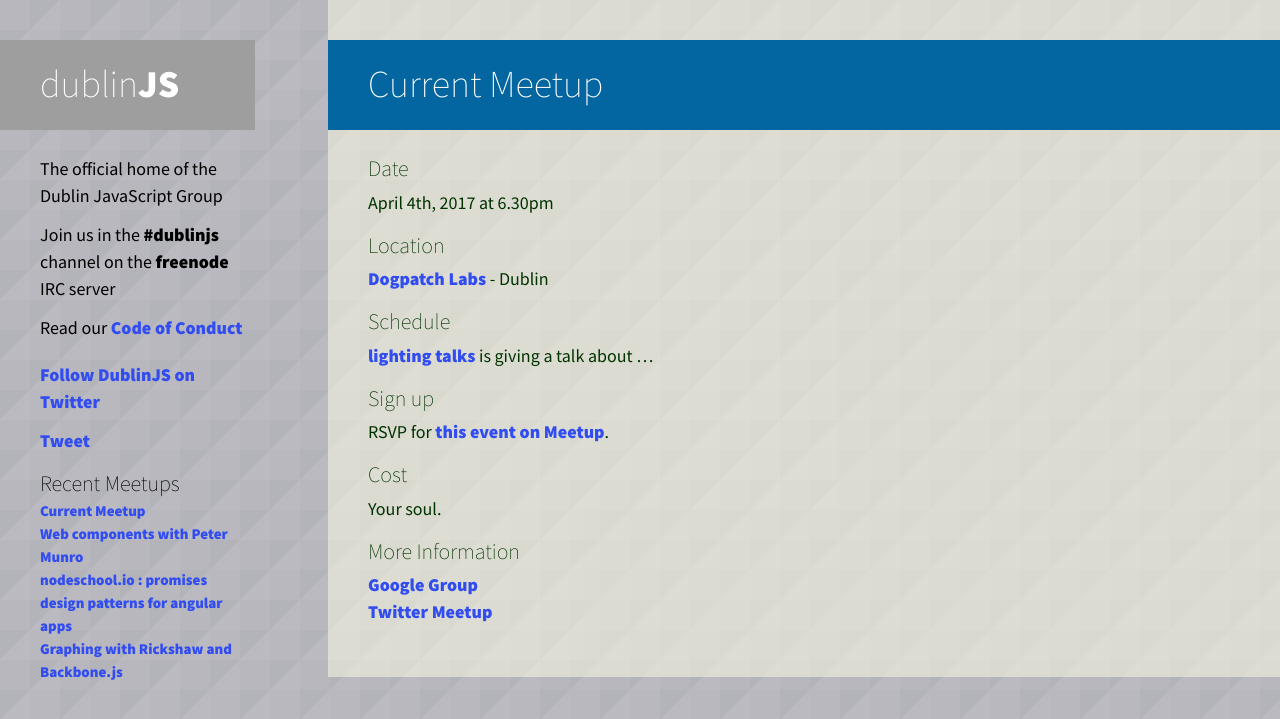
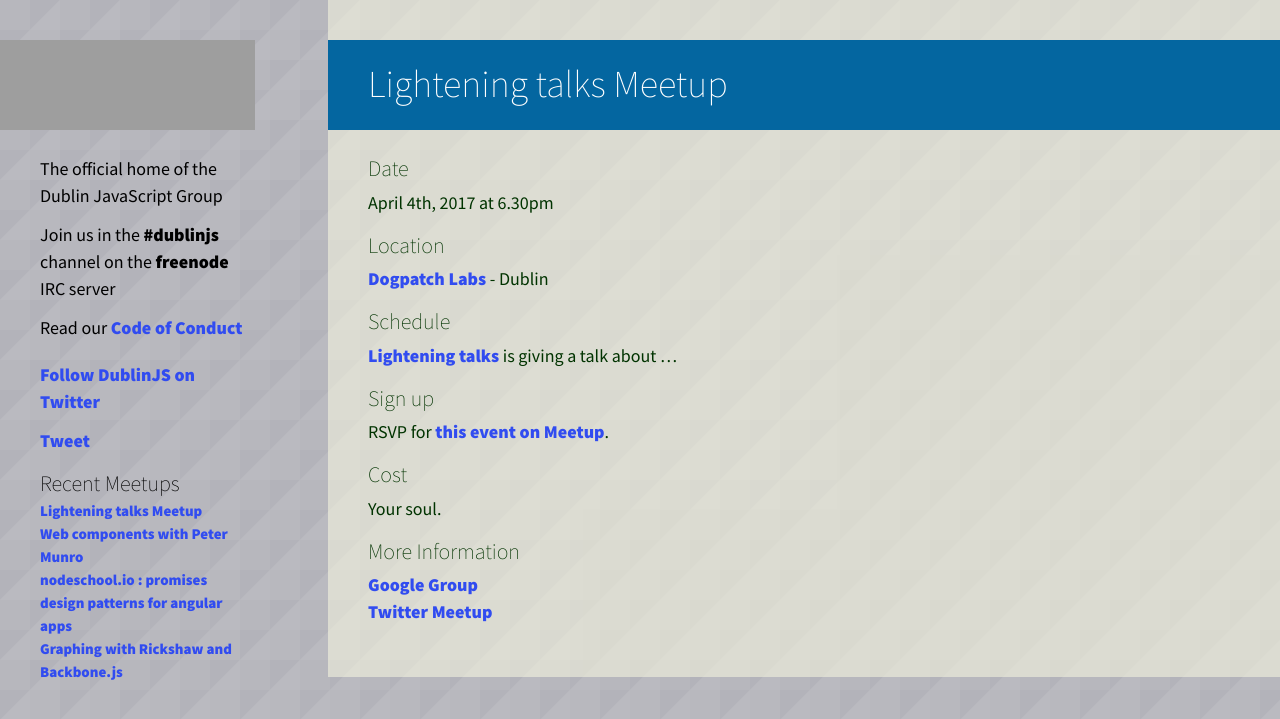
Before and after one commit to dublinjs/dublinjs.github.com, a Jekyll site: the page built from _posts/2017-04-08-april-meetup.markdown, in a window 1280 px wide. Shown: the top 719 px of the page. Built offline with Jekyll 4.4.1, drawn with Linux system fonts in a browser that asks for light colours; comment, search, counter and statistics services are not loaded; grey boxes are pictures that could not be loaded.

Commit message:
:flags: logo spelling :bamboo

```diff
--- a/_includes/sidebar.html
+++ b/_includes/sidebar.html
@@ -1,6 +1,6 @@
 
 <div class="span3 sidebar">
-  <h1 class="logo"><a href="/">dublin<span>JS</span></a></h1>
+  <h1 class="logo"><a href="/"><span></span></a></h1>
   <p>The official home of the Dublin JavaScript Group</p>
   <p></p>
   <p>Join us in the <b>#dublinjs</b> channel on the <b>freenode</b> IRC server</p>
--- a/_posts/2017-04-08-april-meetup.markdown
+++ b/_posts/2017-04-08-april-meetup.markdown
@@ -1,7 +1,7 @@
 ---
 layout: post
-title: 'Current Meetup'
-description: "lighting talks"
+title: 'Lightening talks Meetup'
+description: "lightening talks"
 image_url: /images/default.png
 ---
 
@@ -13,7 +13,7 @@
 
 ## Schedule
 
-[lighting talks](https://twitter.com/peter_munro) is giving a talk about ...
+[Lightening talks](https://twitter.com/peter_munro) is giving a talk about ...
 
 
 ## Sign up
--- a/index.html
+++ b/index.html
@@ -5,6 +5,6 @@
 ---
 
 {% for post in site.posts limit:1 %}
-  <h1>Next meetup: <a href="{{ post.url }}">{{ post.title }}</a></h1>
+  <h1>Current meetup: <a href="{{ post.url }}">{{ post.title }}</a></h1>
   {{ post.content }}
 {% endfor %}
```
